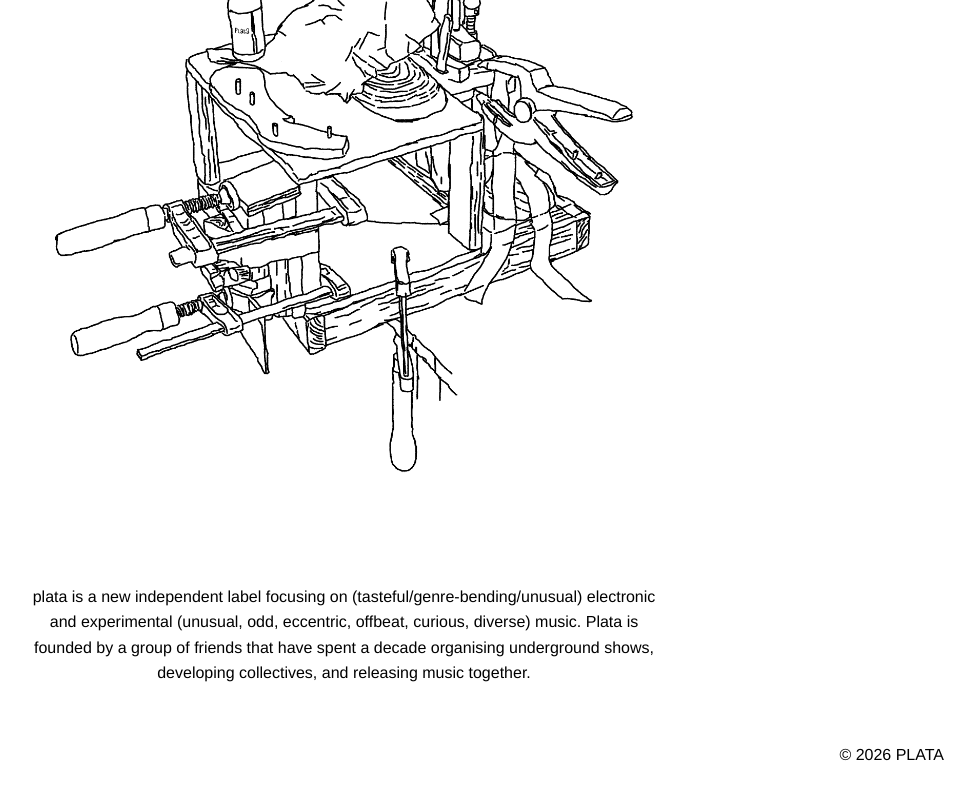
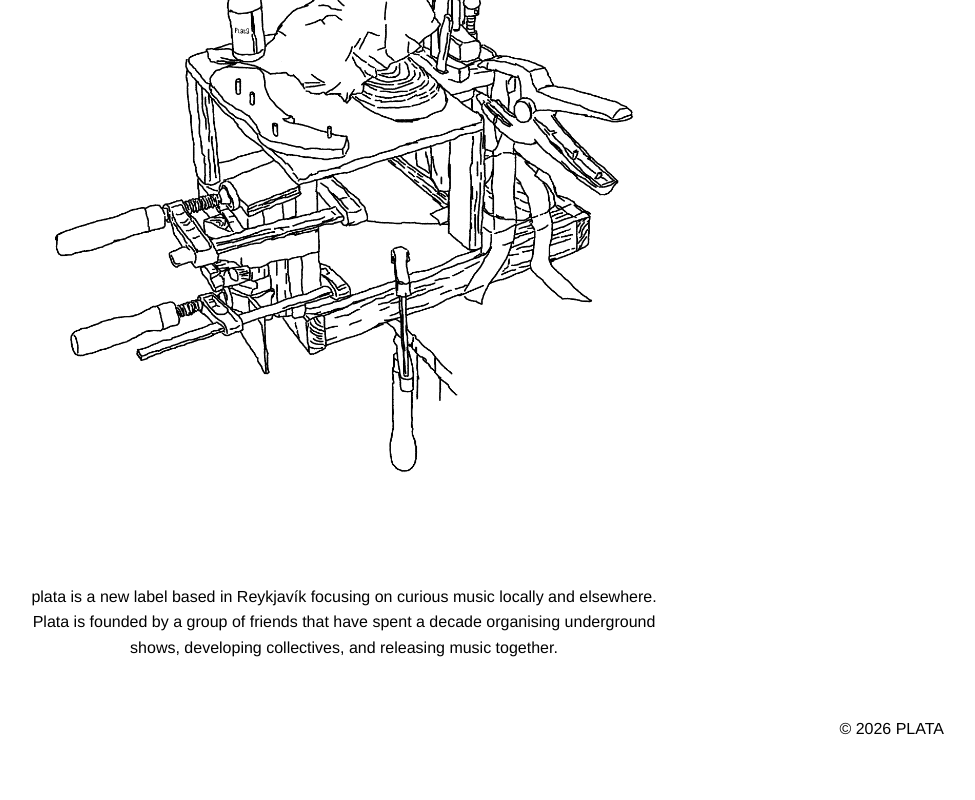
Before and after one commit to baarraappllaattaa-gif/baarraappllaattaa-gif.github.io, a plain HTML site: page about.html in a window 1280 px wide. Shown: the part 426-1226 px from the top of the page, without its empty margins (296-1271 px from the left). Drawn offline with Linux system fonts and the light colour scheme.

Commit message:
Update about.html

```diff
--- a/about.html
+++ b/about.html
@@ -19,7 +19,7 @@
 
     <main>
         <img src="platalogo2.png" width="100%" height="100%">
-        <a>plata is a new independent label focusing on (tasteful/genre-bending/unusual) electronic and experimental (unusual, odd, eccentric, offbeat, curious, diverse) music. Plata is founded by a group of friends that have spent a decade organising underground shows, developing collectives, and releasing music together.</a>
+        <a>plata is a new label based in Reykjavík focusing on curious music locally and elsewhere. Plata is founded by a group of friends that have spent a decade organising underground shows, developing collectives, and releasing music together.</a>
     </main>
 
     <footer>
```
